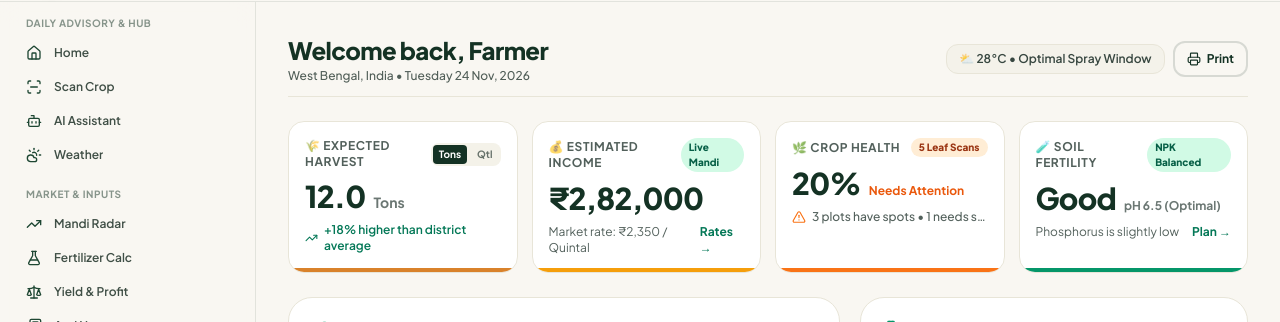
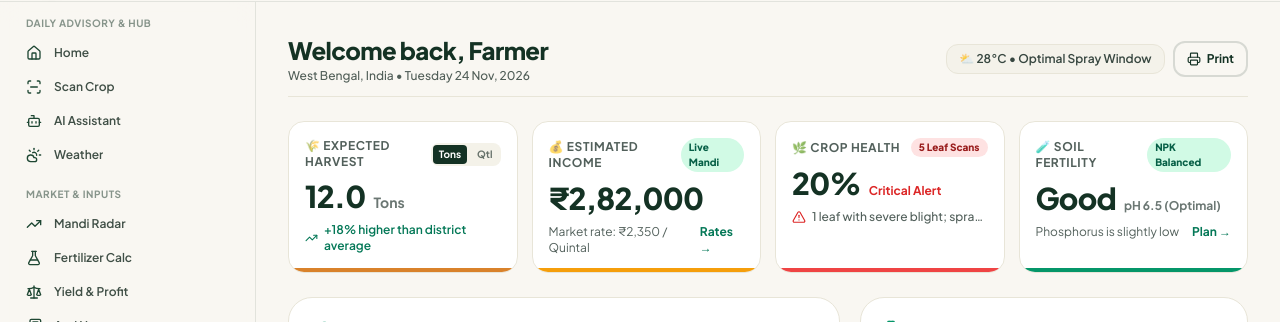
Before and after one commit to asmon31148-spec/KRISHIBONDHU, a Next.js app: page /dashboard in a window 1280 px wide. Shown: the part 55-377 px from the top of the page. Built offline with nearby package versions, Linux system fonts and the light colour scheme; no server answers.

Commit message:
feat(dashboard): polish dynamic disease statuses and cleanup analytics unused variables

```diff
--- a/src/components/dashboard/UnifiedFarmAnalytics.tsx
+++ b/src/components/dashboard/UnifiedFarmAnalytics.tsx
@@ -1,8 +1,7 @@
 'use client';
 
-import React, { useState, useEffect } from 'react';
+import React, { useState } from 'react';
 import Link from 'next/link';
-import { useTheme } from '@/context/ThemeContext';
 import {
   Sprout,
   ShieldCheck,
@@ -14,16 +13,13 @@ import {
   CheckCircle2,
   ScanLine,
   Bot,
-  Info,
-  Calendar,
-  Sparkles,
 } from 'lucide-react';
 
 export interface UnifiedFarmAnalyticsProps {
   yieldData: Array<{ crop: string; predicted: number; actual: number; isPending?: boolean }>;
   totalProjectedTons: number;
   severityData: Array<{ name: string; value: number; color: string }>;
-  landData: Array<{ name: string; area: number }>;
+  landData?: Array<{ name: string; area: number }>;
   soilSummary?: { nRate: string; pRate: string; kRate: string; phRate: string } | null;
   cropCount?: number;
   attentionCropsCount?: number;
@@ -35,16 +31,9 @@ export function UnifiedFarmAnalytics({
   yieldData,
   totalProjectedTons,
   severityData,
-  landData,
-  soilSummary,
-  cropCount = 2,
-  attentionCropsCount = 0,
-  totalLandBigha = 5.0,
   district = 'South 24 Parganas, West Bengal',
 }: UnifiedFarmAnalyticsProps) {
   const [unitMode, setUnitMode] = useState<'tons' | 'quintals'>('tons');
-  const { resolvedTheme } = useTheme();
-  const isDark = resolvedTheme === 'dark';
 
   const multiplier = unitMode === 'quintals' ? 10 : 1;
   const unitLabel = unitMode === 'quintals' ? 'Quintals' : 'Tons';
@@ -80,12 +69,48 @@ export function UnifiedFarmAnalytics({
   const estimatedRevenue = Math.round(totalPredicted * 10 * 2350); // ~₹2,350/quintal APMC rate
 
   // Disease counts from scans
-  const healthyCount = severityData.find((s) => s.name.toLowerCase() === 'healthy')?.value ?? 1;
-  const mildCount = severityData.find((s) => s.name.toLowerCase() === 'mild')?.value ?? 0;
-  const moderateCount = severityData.find((s) => s.name.toLowerCase() === 'moderate')?.value ?? 3;
-  const severeCount = severityData.find((s) => s.name.toLowerCase() === 'severe')?.value ?? 1;
+  const hasRealScans = severityData.length > 0;
+  const healthyCount = hasRealScans
+    ? (severityData.find((s) => s.name.toLowerCase() === 'healthy')?.value ?? 0)
+    : 1;
+  const mildCount = hasRealScans
+    ? (severityData.find((s) => s.name.toLowerCase() === 'mild')?.value ?? 0)
+    : 0;
+  const moderateCount = hasRealScans
+    ? (severityData.find((s) => s.name.toLowerCase() === 'moderate')?.value ?? 0)
+    : 3;
+  const severeCount = hasRealScans
+    ? (severityData.find((s) => s.name.toLowerCase() === 'severe')?.value ?? 0)
+    : 1;
   const totalScans = healthyCount + mildCount + moderateCount + severeCount;
-  const healthPercentage = totalScans > 0 ? Math.round((healthyCount / totalScans) * 100) : 20;
+  const healthPercentage = totalScans > 0 ? Math.round((healthyCount / totalScans) * 100) : 100;
+
+  // Derive dynamic crop health card styling
+  let healthStatusLabel = 'All Clear';
+  let healthStatusSub = 'Foliage looking healthy';
+  let healthBadgeBg = 'bg-emerald-100 dark:bg-emerald-950/60 text-emerald-800 dark:text-emerald-300';
+  let healthAccentColor = 'bg-emerald-500';
+  let healthTextColor = 'text-emerald-600 dark:text-emerald-400';
+
+  if (severeCount > 0) {
+    healthStatusLabel = 'Critical Alert';
+    healthStatusSub = `${severeCount} leaf with severe blight; spray needed`;
+    healthBadgeBg = 'bg-red-100 dark:bg-red-950/60 text-red-800 dark:text-red-300';
+    healthAccentColor = 'bg-red-500';
+    healthTextColor = 'text-red-600 dark:text-red-400';
+  } else if (moderateCount > 0) {
+    healthStatusLabel = 'Needs Attention';
+    healthStatusSub = `${moderateCount} leaves show fungal spots / gray mold`;
+    healthBadgeBg = 'bg-orange-100 dark:bg-orange-950/60 text-orange-800 dark:text-orange-300';
+    healthAccentColor = 'bg-orange-500';
+    healthTextColor = 'text-orange-600 dark:text-orange-400';
+  } else if (mildCount > 0) {
+    healthStatusLabel = 'Mild Spots';
+    healthStatusSub = `${mildCount} leaf with minor discoloration`;
+    healthBadgeBg = 'bg-amber-100 dark:bg-amber-950/60 text-amber-800 dark:text-amber-300';
+    healthAccentColor = 'bg-amber-500';
+    healthTextColor = 'text-amber-600 dark:text-amber-400';
+  }
 
   // Simple, intuitive soil health indicators (Replacing the confusing spiderweb chart!)
   const soilNutrients = [
@@ -203,7 +228,7 @@ export function UnifiedFarmAnalytics({
             <span className="text-xs font-bold text-brand-dark/70 dark:text-white/70 uppercase tracking-wider">
               🌿 Crop Health
             </span>
-            <span className="px-2 py-0.5 rounded-full text-[10px] font-extrabold bg-orange-100 dark:bg-orange-950/60 text-orange-800 dark:text-orange-300">
+            <span className={`px-2 py-0.5 rounded-full text-[10px] font-extrabold ${healthBadgeBg}`}>
               {totalScans} Leaf Scans
             </span>
           </div>
@@ -211,13 +236,13 @@ export function UnifiedFarmAnalytics({
             <span className="text-3xl font-black text-[#143224] dark:text-[#EAF2EC] tracking-tight">
               {healthPercentage}%
             </span>
-            <span className="text-xs font-bold text-orange-600 dark:text-orange-400">Needs Attention</span>
+            <span className={`text-xs font-bold ${healthTextColor}`}>{healthStatusLabel}</span>
           </div>
           <div className="mt-2 flex items-center gap-1.5 text-xs font-medium text-brand-dark/70 dark:text-white/70">
-            <AlertTriangle className="w-3.5 h-3.5 text-orange-500 shrink-0" />
-            <span className="truncate">3 plots have spots • 1 needs spray</span>
+            <AlertTriangle className={`w-3.5 h-3.5 ${healthTextColor} shrink-0`} />
+            <span className="truncate">{healthStatusSub}</span>
           </div>
-          <div className="absolute bottom-0 left-0 right-0 h-1 bg-orange-500" />
+          <div className={`absolute bottom-0 left-0 right-0 h-1 ${healthAccentColor}`} />
         </div>
 
         {/* Card 4: Soil Health */}
```
